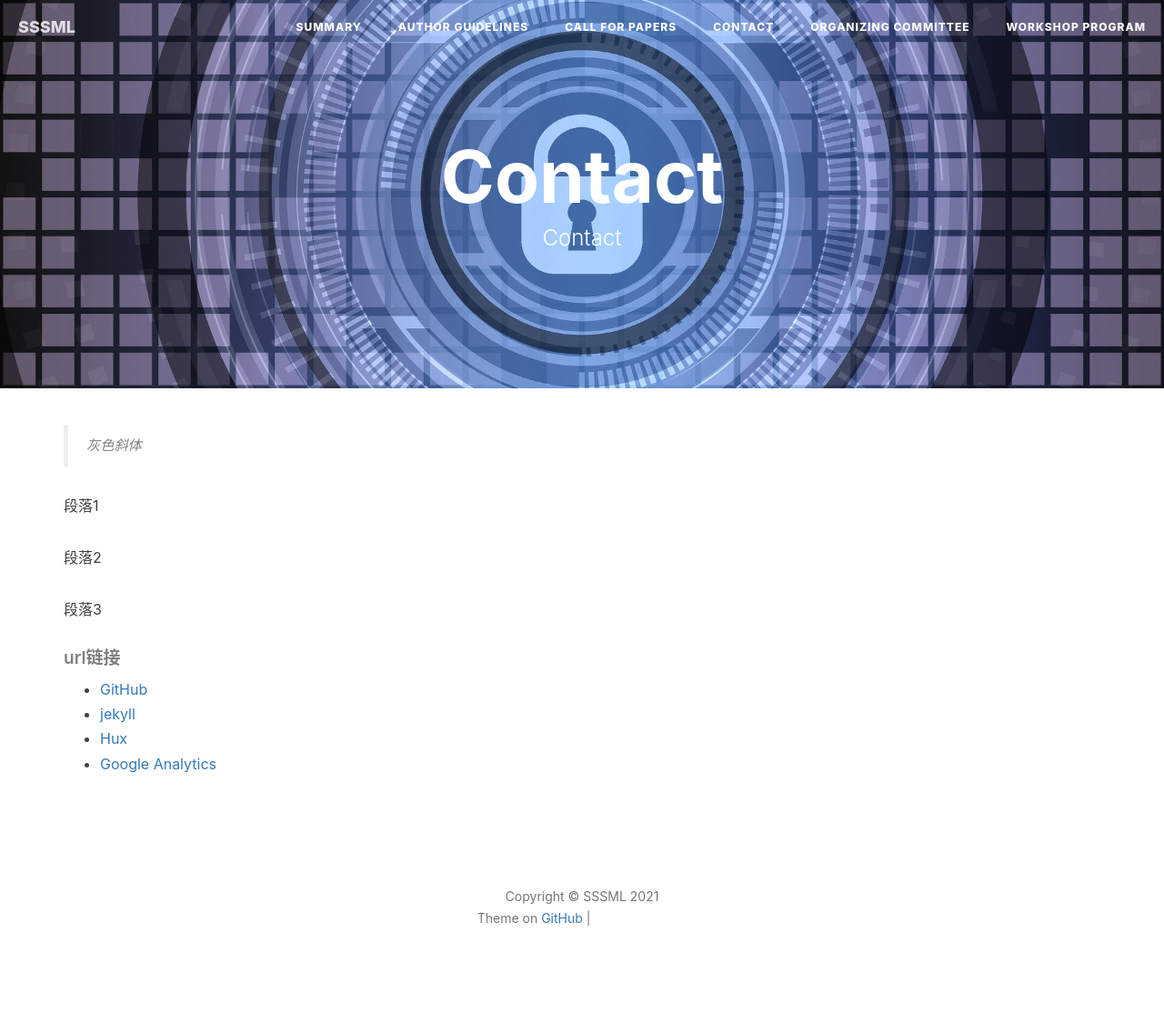
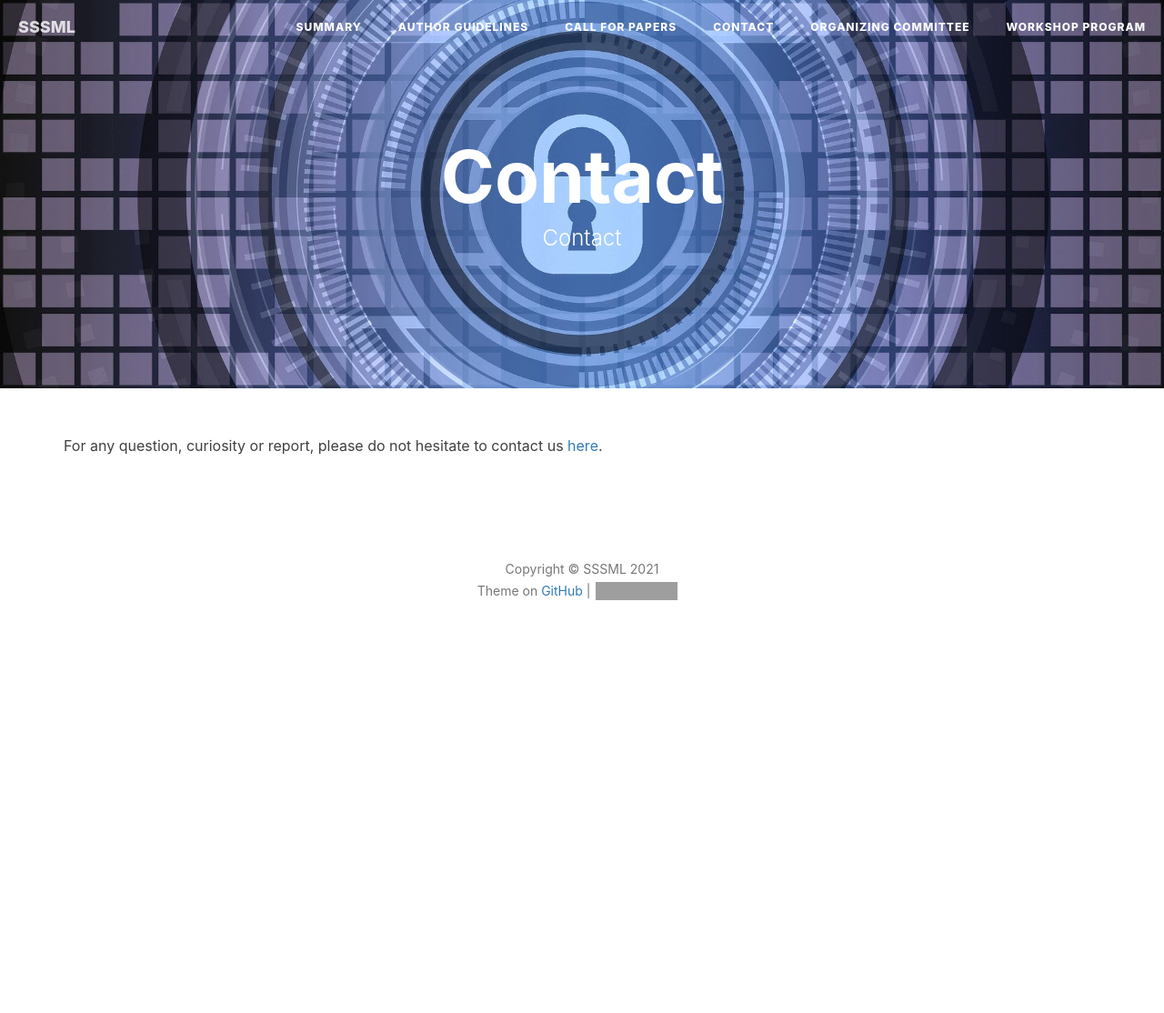
Before and after one commit to Gahory/SSSML2021, a Jekyll site: the page built from Contact.html, in a window 1280 px wide. Shown: the whole page at 91% size. Built offline with Jekyll 4.4.1, drawn with Linux system fonts in a browser that asks for light colours; nearby versions of some CDN libraries; comment, search, counter and statistics services are not loaded; after the commit the page ends 900 px from its top, so only the background shows below that; grey boxes are pictures that could not be loaded.

Commit message:
Update Contact.html

```diff
--- a/Contact.html
+++ b/Contact.html
@@ -7,23 +7,6 @@ header-img: "img/post-bg-desk.jpg"
 
 <div class="zh post-container">
 
-    <!--copied from markdown -->
-    <blockquote><p>灰色斜体</p></blockquote>
+    <p>For any question, curiosity or report, please do not hesitate to contact us <a href="https://junwzhou.github.io/">here</a>.</p>
 
-    <p>段落1</p>
-
-    <p>段落2</p>
-
-    <p>段落3</p>
-
-    <p></p>
-
-    <h5>url链接</h5>
-
-    <ul>
-        <li><a href="https://github.com">GitHub</a></li>
-        <li><a href="http://jekyll.com.cn/">jekyll</a></li>
-        <li><a href="http://huangxuan.me/">Hux</a></li>
-        <li><a href="https://analytics.google.com/analytics">Google Analytics</a></li>
-    </ul>
 </div>
```
